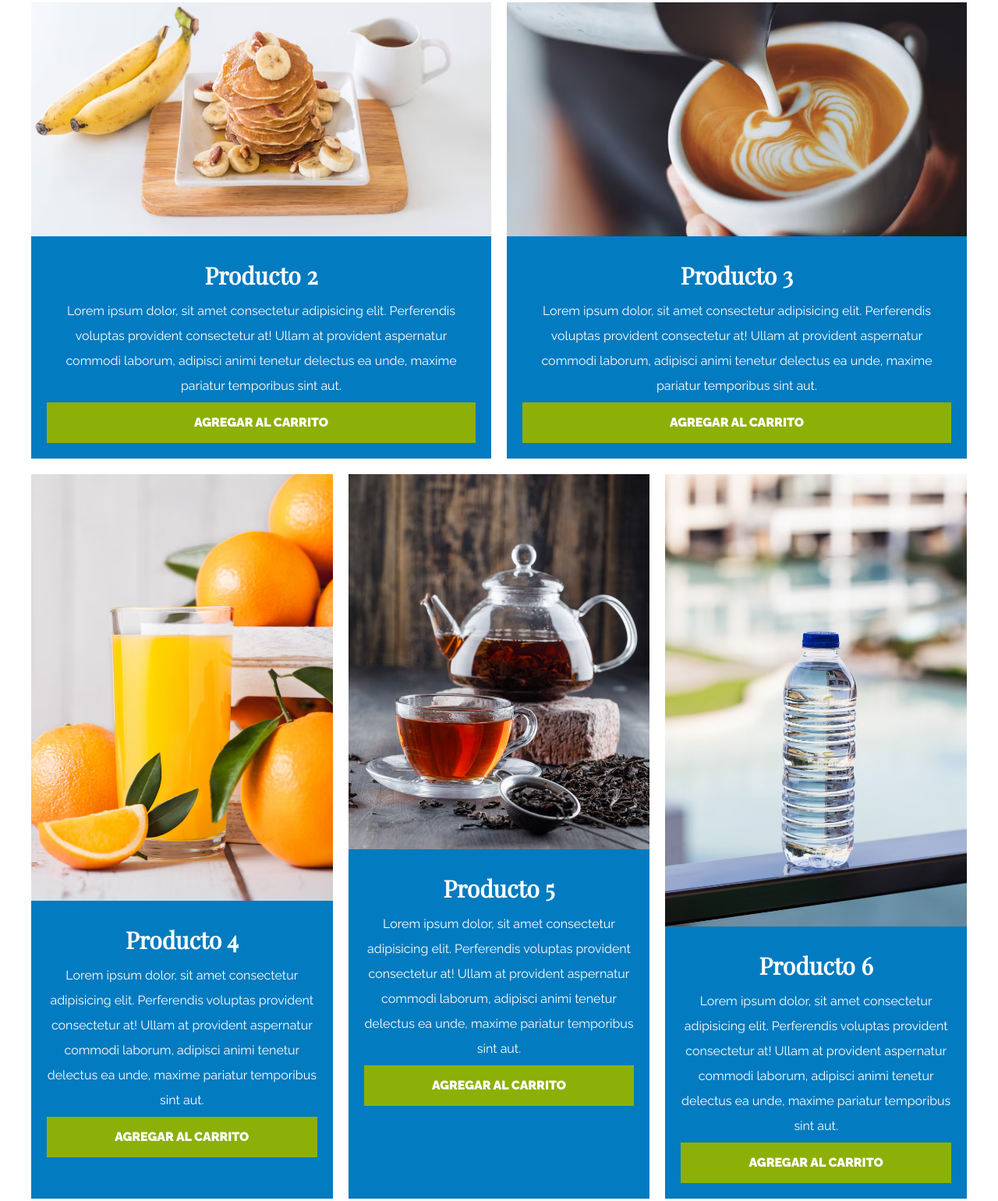
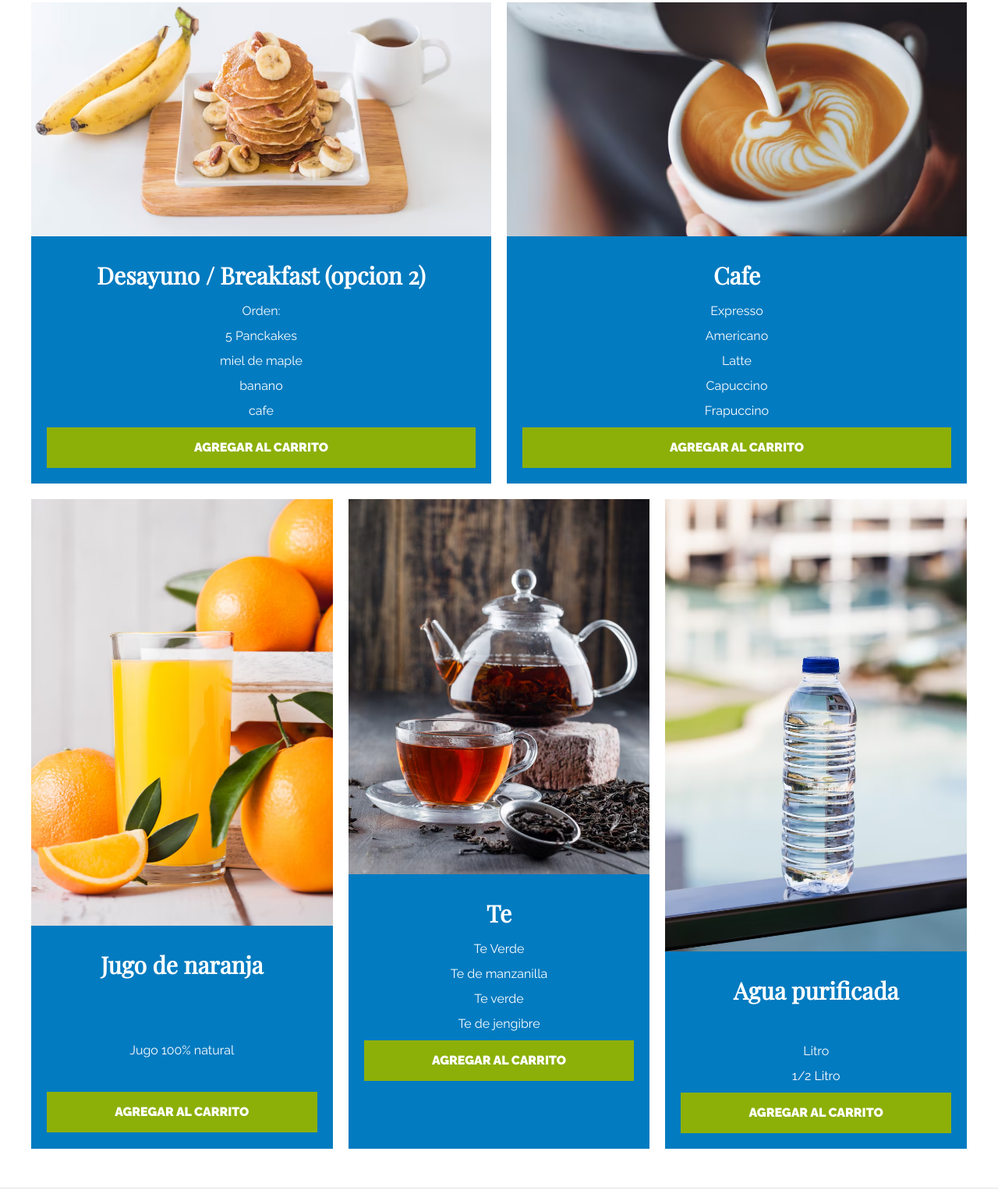
Before and after one commit to Walter-Pleitez/Aerotraining2, a plain HTML site: page index.html in a window 1280 px wide. Shown: the part 2814-4354 px from the top of the page at 78% size. Drawn offline with nearby package versions, Linux system fonts and the light colour scheme.

Commit message:
descripcion productos

```diff
--- a/index.html
+++ b/index.html
@@ -74,12 +74,13 @@
             <div class="producto">
                 <img src="img/desayuno 1.avif" alt="Imagen Producto">
                 <div class="texto-producto">
-                    <h3>Producto 1</h3>
-                    <p>Lorem ipsum dolor, sit amet consectetur adipisicing
-                        elit. Perferendis voluptas provident consectetur at!
-                        Ullam at provident aspernatur commodi laborum,
-                        adipisci animi tenetur delectus ea unde, maxime
-                        pariatur temporibus sint aut.
+                    <h3>Desayuno/Breakfast (Opcion 1)</h3><br>
+                    <p>INGREDIENTES:<br>
+                        Jamon<br>
+                        queso<br>
+                        lechuga<br>
+                        mayonesa<br>
+                        tomate<br><br>
                     </p>
                     <!--p class="precio">$1,000.00</p>-->
                     <a class="btn" href="#">Agregar al Carrito</a>
@@ -88,12 +89,12 @@
             <div class="producto">
                 <img src="img/pncakes y frutas.avif" alt="Imagen Producto">
                 <div class="texto-producto">
-                    <h3>Producto 2</h3>
-                    <p>Lorem ipsum dolor, sit amet consectetur adipisicing
-                        elit. Perferendis voluptas provident consectetur at!
-                        Ullam at provident aspernatur commodi laborum,
-                        adipisci animi tenetur delectus ea unde, maxime
-                        pariatur temporibus sint aut.
+                    <h3>Desayuno / Breakfast (opcion 2)</h3>
+                    <p>Orden:<br>
+                        5 Panckakes<br>
+                        miel de maple<br>
+                        banano <br>
+                        cafe <br>
                     </p>
                     <!--<p class="precio">$1,000.00</p>-->
                     <a class="btn" href="#">Agregar al Carrito</a>
@@ -103,12 +104,13 @@
             <div class="producto">
                 <img src="img/cafe.avif" alt="Imagen Producto">
                 <div class="texto-producto">
-                    <h3>Producto 3</h3>
-                    <p>Lorem ipsum dolor, sit amet consectetur adipisicing
-                        elit. Perferendis voluptas provident consectetur at!
-                        Ullam at provident aspernatur commodi laborum,
-                        adipisci animi tenetur delectus ea unde, maxime
-                        pariatur temporibus sint aut.
+                    <h3>Cafe</h3>
+                    <p>
+                        Expresso<br>
+                        Americano<br>
+                        Latte<br>
+                        Capuccino<br>
+                        Frapuccino<br>
                     </p>
                     <!--<p class="precio">$1,000.00</p>-->
                     <a class="btn" href="#">Agregar al Carrito</a>
@@ -118,12 +120,11 @@
             <div class="producto">
                 <img src="img/naranja.avif" alt="Imagen Producto">
                 <div class="texto-producto">
-                    <h3>Producto 4</h3>
-                    <p>Lorem ipsum dolor, sit amet consectetur adipisicing
-                        elit. Perferendis voluptas provident consectetur at!
-                        Ullam at provident aspernatur commodi laborum,
-                        adipisci animi tenetur delectus ea unde, maxime
-                        pariatur temporibus sint aut.
+                    <h3>Jugo de naranja</h3>
+                    <p>
+                        <br><br>
+                        Jugo 100% natural
+                        <br><br>
                     </p>
                     <!--<p class="precio">$1,000.00</p>-->
                     <a class="btn" href="#">Agregar al Carrito</a>
@@ -133,12 +134,12 @@
             <div class="producto">
                 <img src="img/te.avif" alt="Imagen Producto">
                 <div class="texto-producto">
-                    <h3>Producto 5</h3>
-                    <p>Lorem ipsum dolor, sit amet consectetur adipisicing
-                        elit. Perferendis voluptas provident consectetur at!
-                        Ullam at provident aspernatur commodi laborum,
-                        adipisci animi tenetur delectus ea unde, maxime
-                        pariatur temporibus sint aut.
+                    <h3>Te</h3>
+                    <p>
+                        Te Verde<br>
+                        Te de manzanilla<br>
+                        Te verde<br>
+                        Te de jengibre<br>
                     </p>
                     <!--<p class="precio">$1,000.00</p>-->
                     <a class="btn" href="#">Agregar al Carrito</a>
@@ -148,12 +149,11 @@
             <div class="producto">
                 <img src="img/agua.avif" alt="Imagen Producto">
                 <div class="texto-producto">
-                    <h3>Producto 6</h3>
-                    <p>Lorem ipsum dolor, sit amet consectetur adipisicing
-                        elit. Perferendis voluptas provident consectetur at!
-                        Ullam at provident aspernatur commodi laborum,
-                        adipisci animi tenetur delectus ea unde, maxime
-                        pariatur temporibus sint aut.
+                    <h3>Agua purificada</h3>
+                    <p>
+                        <br>
+                        Litro<br>
+                        1/2 Litro<br>
                     </p>
                     <!--<p class="precio">$1,000.00</p>-->
                     <a class="btn" href="#">Agregar al Carrito</a>
```
